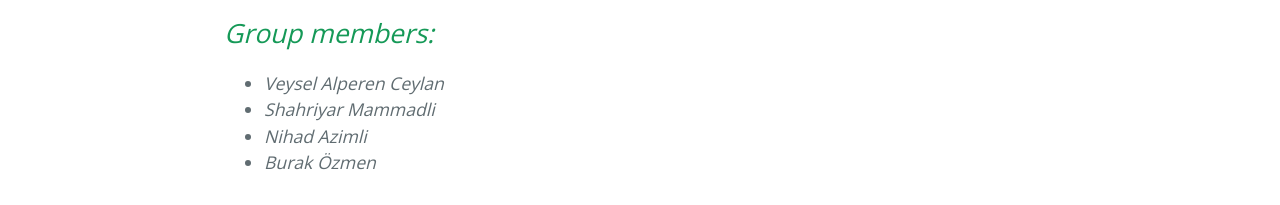
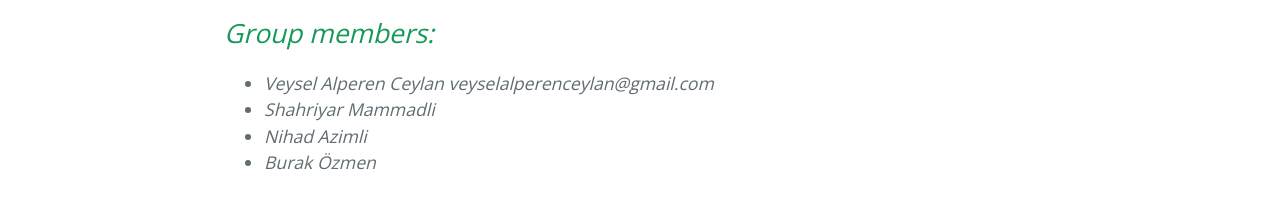
Before and after one commit to DrectorApp/Drector, a plain HTML site: page index.html in a window 1280 px wide. Shown: the part 582-787 px from the top of the page. Drawn offline with nearby package versions, Linux system fonts and the light colour scheme.

Commit message:
Update index.html

```diff
--- a/index.html
+++ b/index.html
@@ -30,7 +30,7 @@ This page is built in partial fulfilment of the requirement of the senior design
 <a id="group-members" class="anchor" href="#group-members" aria-hidden="true"><span aria-hidden="true" class="octicon octicon-link"></span></a>Group members:</h2>
 
 <ul>
-<li>Veysel Alperen Ceylan </li>
+<li>Veysel Alperen Ceylan veyselalperenceylan@gmail.com</li>
 <li>Shahriyar Mammadli</li>
 <li>Nihad Azimli</li>
 <li>Burak Özmen</li>
```
